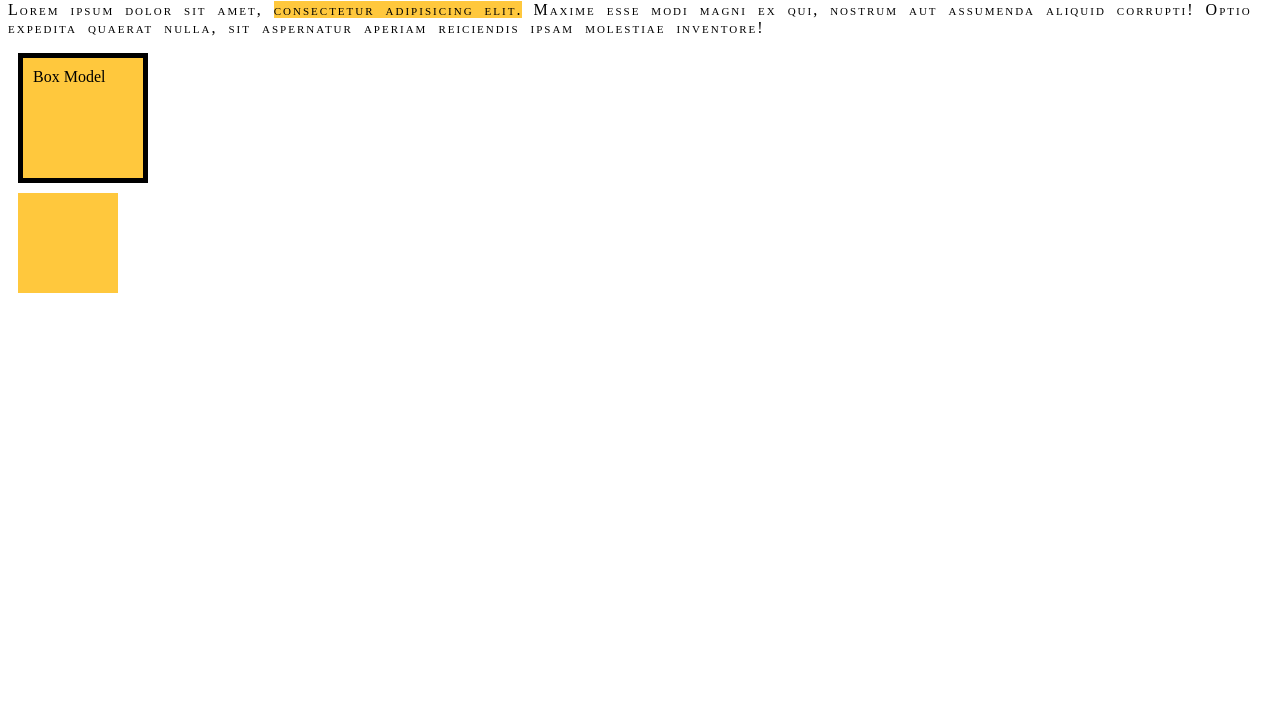
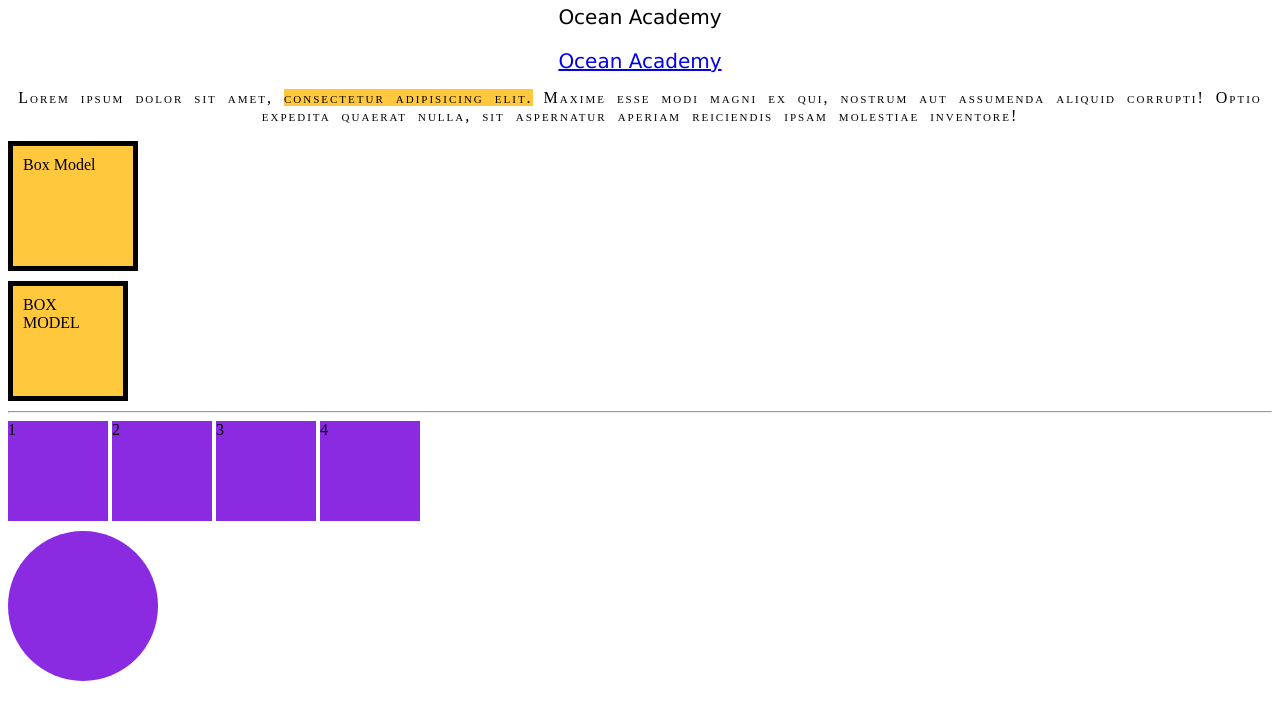
Before and after one commit to ijassm/OA_FE_10MAR25_7.00_8.00, a plain HTML site: page CSS/into.html in a window 1280 px wide. Shown: the part 94-800 px from the top of the page. Drawn offline with Linux system fonts and the light colour scheme.

Commit message:
Enhance styling and layout of the introductory HTML page

```diff
--- a/CSS/into.html
+++ b/CSS/into.html
@@ -13,13 +13,45 @@
         font-weight: bold;
         color: rgb(0, 102, 255);
         /* opacity: 0.5; */
+        text-align: center;
       "
     >
-      &lt; Hello &nbsp; &nbsp; &nbsp; &#128508; &#128507;
+      &lt; Hello &nbsp; &#128508; &#128507; &nbsp;
       <span style="color: #ffc83d">CSS😀</span>&gt;
     </div>
 
-    <p style="font-variant: small-caps; letter-spacing: 2px; word-spacing: 5px">
+    <p
+      style="
+        text-align: center;
+        font-size: 20px;
+        font-family: Verdana, Geneva, Tahoma, sans-serif;
+      "
+    >
+      Ocean Academy
+    </p>
+
+    <p style="text-align: center">
+      <a
+        style="
+          font-size: 20px;
+          font-family: Verdana, Geneva, Tahoma, sans-serif;
+          /* text-align: center; */
+          /* translate: -50% 0px; */
+        "
+        href="https://www.oceanacademy.co.in"
+        target="_blank"
+        >Ocean Academy</a
+      >
+    </p>
+
+    <p
+      style="
+        font-variant: small-caps;
+        letter-spacing: 2px;
+        word-spacing: 5px;
+        text-align: center;
+      "
+    >
       Lorem ipsum dolor sit amet,
       <span style="background-color: #ffc83d"
         >consectetur adipisicing elit.</span
@@ -34,22 +66,91 @@
         height: 100px;
         width: 100px;
         background-color: #ffc83d;
-        margin: 10px;
+        /* margin: 10px 20px 30px 40px; */
+        /* margin-top: 10px;
+        margin-right: 20px;
+        margin-bottom: 30px;
+        margin-left: 40px; */
+        margin-block: 10px;
+        /* margin-inline: 20px; */
         /* border: 1px solid black; */
         border-width: 5px;
         border-style: solid;
         border-color: black;
         padding: 10px;
+        box-sizing: content-box;
       "
     >
       Box Model
     </div>
     <div
       style="
+        height: 120px;
+        width: 120px;
+        background-color: #ffc83d;
+        margin-block: 10px;
+        padding: 10px;
+        border: 5px solid black;
+        box-sizing: border-box;
+      "
+    >
+      BOX MODEL
+    </div>
+
+    <hr />
+
+    <div
+      style="
+        display: inline-block;
         height: 100px;
         width: 100px;
-        background-color: #ffc83d;
-        margin: 10px;
+        /* padding: 50px; */
+        background-color: blueviolet;
+      "
+    >
+      1
+    </div>
+    <div
+      style="
+        display: inline-block;
+        height: 100px;
+        width: 100px;
+        /* padding: 50px; */
+        background-color: blueviolet;
+      "
+    >
+      2
+    </div>
+    <div
+      style="
+        display: inline-block;
+        height: 100px;
+        width: 100px;
+        /* padding: 50px; */
+        background-color: blueviolet;
+      "
+    >
+      3
+    </div>
+    <div
+      style="
+        display: inline-block;
+        height: 100px;
+        width: 100px;
+        /* padding: 50px; */
+        background-color: blueviolet;
+      "
+    >
+      4
+    </div>
+
+    <div
+      style="
+        height: 150px;
+        width: 150px;
+        background-color: blueviolet;
+        margin-block: 10px;
+        border-radius: 50%;
       "
     ></div>
   </body>
```
